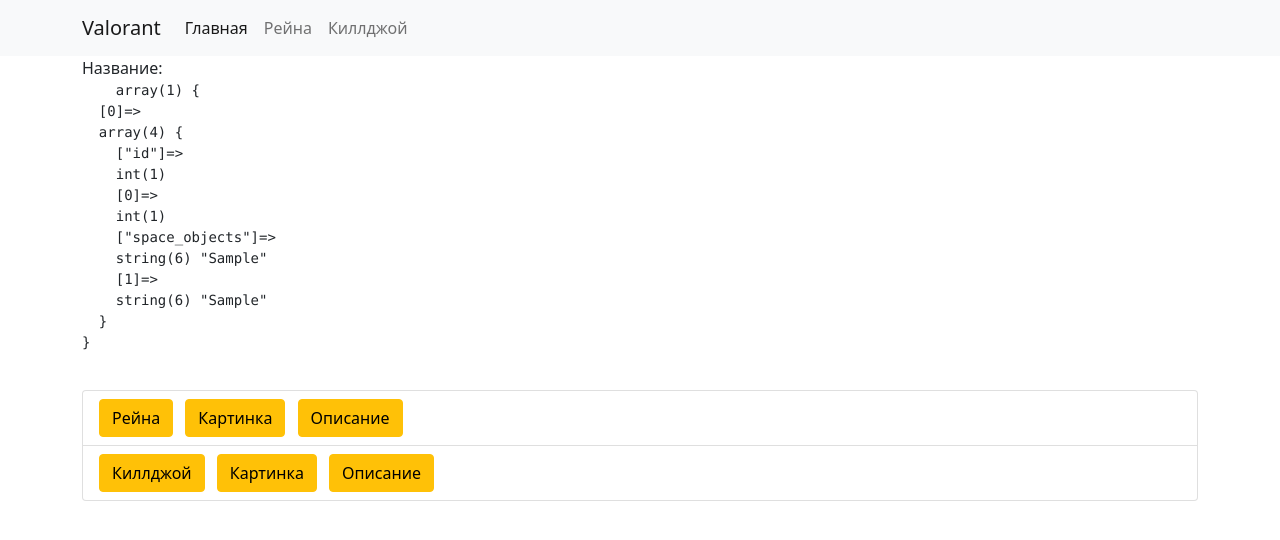
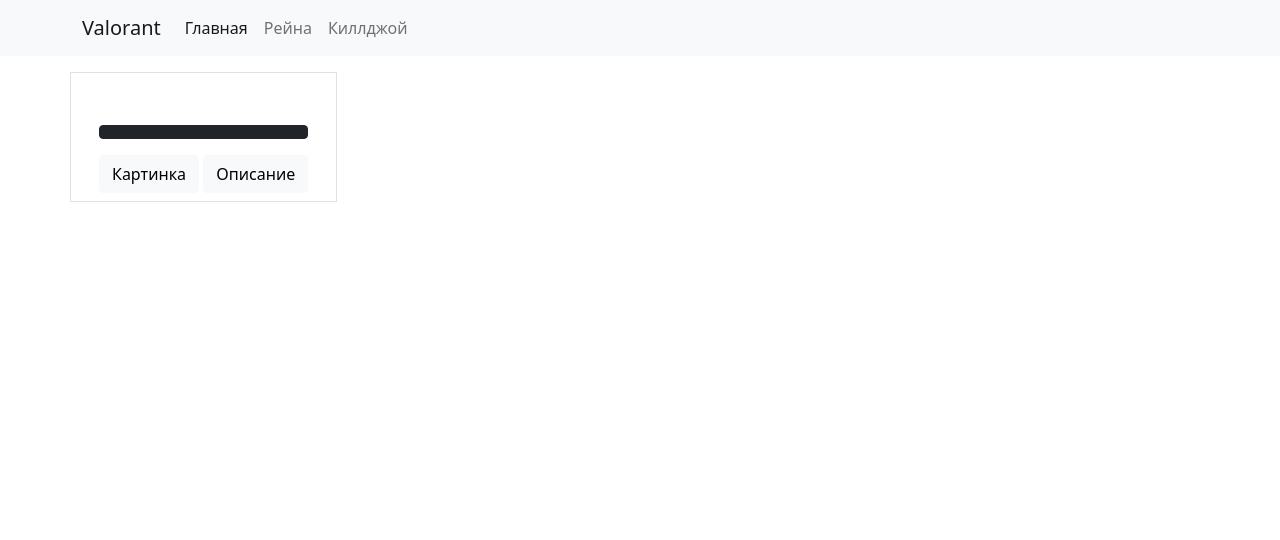
Before and after one commit to politenkovdaniil/php_01-, a PHP site: page / in a window 1280 px wide. Shown: the top 540 px of the page. Run offline with PHP 8.4, Linux system fonts and the light colour scheme; tables that the repository leaves empty or names only in its code hold one stand-in row (values such as "Sample post").

Commit message:
Изменения для 1 лабы (CRUD)

```diff
--- a/views/main.twig
+++ b/views/main.twig
@@ -2,12 +2,41 @@
 {% import "macro.html.twig" as forms %}
 
 {% block content %}
+<div class="row">
+    {% for object in space_objects %}
 
-{% for object in space_objects %}
-    Название: {{ object.title }} <br>
-{% endfor %}
+    <div class="col-auto border mb-3 mt-3 me-3">
+        <div class="mb-1 mt-3">
+            <img src="{{ object.image }}" style="width: 250px;">
+        </div>
+
+        <div class="d-grid nav-link">
+            <a href="" class="btn btn-dark" role="button" data-bs-toggle="button">{{ object.title }}</a>
+        </div>
+
+        <div class="nav-link">
+            <a href="" class="btn btn-light" role="button" data-bs-toggle="button">Картинка</a>
+            <a href="" class="btn btn-light" role="button" data-bs-toggle="button">Описание</a>
+        </div>
+    </div>
+    {% endfor %}
+</div>
+
+
+
+
+
+
+
+
+
+
+
+
+
+<!-- Название: {{ object.title }} <br>
 <pre>
-    {{ dump(space_objects) }} <!-- добавил вывод данных -->
+    {{ dump(space_objects) }}
 </pre>
 
 <ul class="list-group">
@@ -23,5 +52,6 @@
         <a> {{ forms.btn("Описание", "/killjoy/info", true, "warning") }} </a>
     </li>
 </ul>
+ -->
 
 {% endblock %}
```
